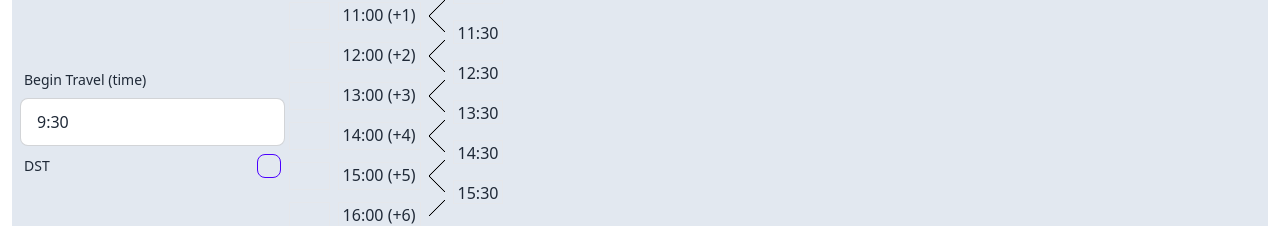
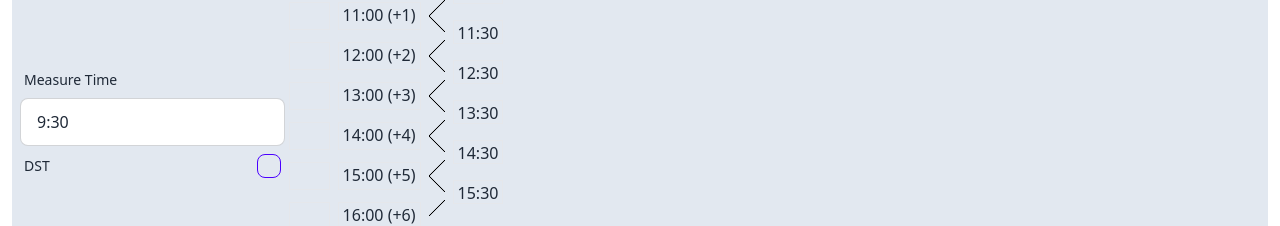
Before and after one commit to cosemansp/rya-assistant, a React (Vite) app: page /tides in a window 1280 px wide. Shown: the part 414-640 px from the top of the page. Built offline with nearby package versions, Linux system fonts and the light colour scheme.

Commit message:
change text

```diff
--- a/src/pages/tides.tsx
+++ b/src/pages/tides.tsx
@@ -120,7 +120,7 @@
           <br />
           <label className="form-control w-full max-w-xs">
             <div className="label">
-              <span className="label-text">Begin Travel (time)</span>
+              <span className="label-text">Measure Time</span>
             </div>
             <input
               type="text"
```
